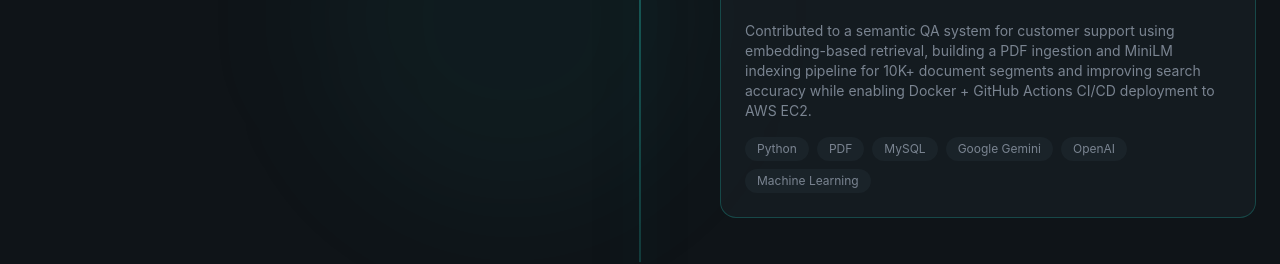
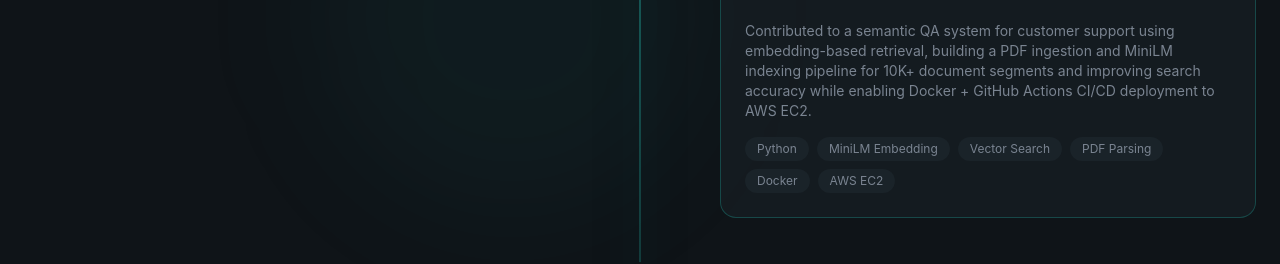
Before and after one commit to SUPAM07/PORTFOLIO-WEBSITE, a React (Vite) app: page / in a window 1280 px wide. Shown: the part 4660-4924 px from the top of the page. Built offline with nearby package versions, Linux system fonts and the light colour scheme.

Commit message:
“fixed”

```diff
--- a/src/sections/Experience.jsx
+++ b/src/sections/Experience.jsx
@@ -21,11 +21,11 @@ const experiences = [
       "Contributed to a semantic QA system for customer support using embedding-based retrieval, building a PDF ingestion and MiniLM indexing pipeline for 10K+ document segments and improving search accuracy while enabling Docker + GitHub Actions CI/CD deployment to AWS EC2.",
     technologies: [
       "Python",
-      "PDF ",
-      "MySQL",
-      "Google Gemini",
-      "OpenAI",
-      "Machine Learning",
+      "MiniLM Embedding ",
+      "Vector Search",
+      " PDF Parsing",
+      "Docker",
+      "AWS EC2",
     ],
     current: false,
   },
```
